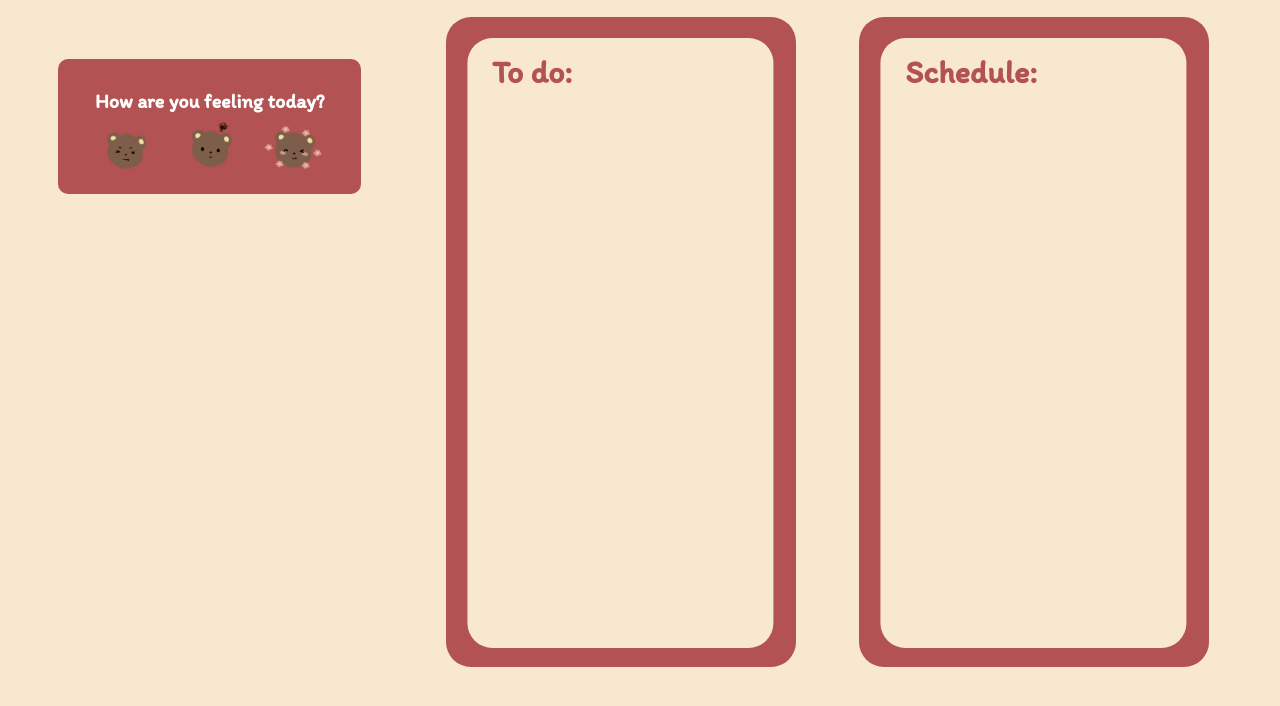
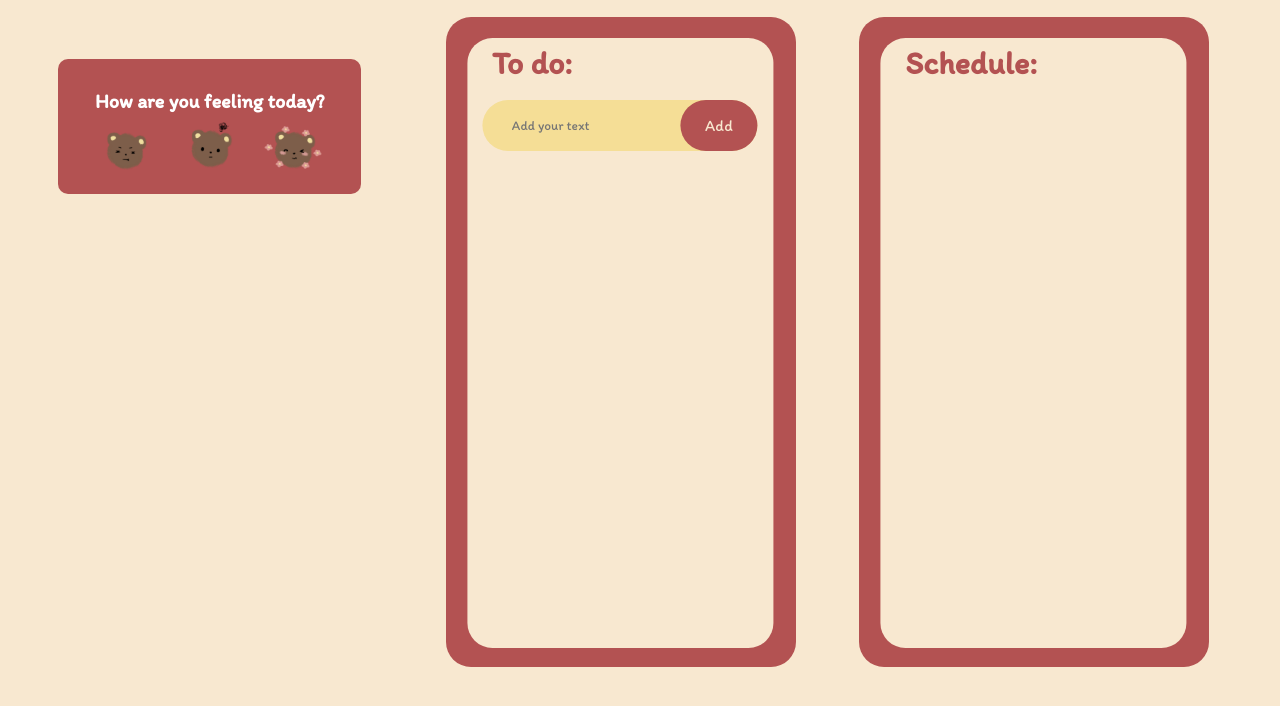
Before and after one commit to lee-H1208/Hopper-Hacks-2024, a plain HTML site: page daily.html in a window 1280 px wide. Shown: the part 196-902 px from the top of the page. Drawn offline with Linux system fonts and the light colour scheme.

Commit message:
input for daily

```diff
--- a/css/daily.css
+++ b/css/daily.css
@@ -34,7 +34,7 @@ body{
     background-color: rgb(144, 60, 60);
 }
 .navbar a:active{
-    background-color: #f5de96;
+    background-color: rgb(245, 222, 150);
 }
 
 #weather{
@@ -44,6 +44,8 @@ body{
 }
 
 .todoContainer{
+    position:relative;
+    z-index: 999;
     width: 350px;
     height: 650px;
 
@@ -61,6 +63,7 @@ body{
     margin-bottom: 10%;
 }
 .todoItem{
+    z-index: 999;
     width: 306px;
     height: 610px;
 
@@ -74,13 +77,66 @@ body{
 #todoHead{
     margin-left: 25px;
     width:100px;
-    height:100px;
+    height:40px;
 
     bottom: 15%;
     transform: translateY(15%);
 }
+.row1{
+    z-index: 0;
+    display: flex;
+    align-items: center;
+    justify-content: space-between;
+    background: #f5de96;
+    margin-left: 5%;
+    margin-right: 5%;
+    border-radius: 30px;
+}
+#inputTD{
+    border: none;
+    outline: none;
+    margin-left: 10%;
+    background: transparent;
 
+    font-family: 'Itim', cursive;
+}
+#butTD{
+    padding: 16px 25px;
+    border:none;
+    outline:none;
+    background: #B35252;
+    color: #F8E8D0;
+    cursor: pointer;
+    border-radius: 40px;
 
+    font-size: 16px;
+    font-family: 'Itim', cursive;
+}
+.listTD-container li{
+    list-style: none;
+    font-size: 17px;
+    padding: 12px 8px 12px 20px;
+    user-select: none;
+    cursor: pointer;
+}
+.listTD-container li::before{
+    content: '';
+    position: absolute;
+    height: 28px;
+    width: 28px;
+    border-radius: 50%;
+    background-image: url(../imgs/unchecked.png);
+    background-size: cover;
+    background-position: center;
+    left: 20px;
+}
+.listTD-container li.checked{
+    color: #555;
+    text-decoration: line-through;
+}
+.listTD-container li.checked::before{
+    background-image: url(../imgs/checked.png);
+}
 .scheContainer{
     width: 350px;
     height: 650px;
@@ -89,6 +145,7 @@ body{
     color: #B35252;
 
     border-radius: 25px;
+
 
     float: right;
 
@@ -100,7 +157,6 @@ body{
     transform: translateY(4%);
 
     margin-bottom: 10%;
-
 }
 .scheItem{
     width: 306px;
@@ -116,7 +172,8 @@ body{
 #scheHead{
     margin-left: 25px;
     width:100px;
-    height:100px;
+    height:40px;
+
 
     bottom: 15%;
     transform: translateY(15%);
--- a/daily.html
+++ b/daily.html
@@ -24,6 +24,20 @@
     <div class="todoContainer">
         <div class="todoItem">
             <h1 id="todoHead">To do:</h1>
+            <div class="row1">
+                <input type="text" id="inputTD" placeholder="Add your text">
+                <button onclick="tdAdd()" id="butTD">Add</button>
+            </div>
+            <ul class="listTD-container">
+                <!-- <li class="checked">Task 1</li>
+                <li>Task 2</li>
+                <li>Task 3</li>
+                <li>Task 4</li>
+                <li>Task 5</li>
+                <li>Task 6</li>
+                <li>Task 7</li>
+                <li>Task 8</li> -->
+            </ul>
         </div>
     </div>
     <br>
@@ -34,7 +48,8 @@
         <button id="angyButton" onclick="angyColor()" onmouseover="angyHover()"><img id = "angry" src="imgs/angry.png"></button>
         <button id="midButton" onclick="midColor()" onmouseover="midHover()"><img id = "mid" src="imgs/mid.png"></button>
         <button id="happyButton" onclick="happyColor()" onmouseover="happyHover()"><img id = "happy" src="imgs/happy.png"></button>
-        <script src="js/daily.js"></script>
     </div>
+    <script src="js/daily.js"></script>
+    <script src="js/input.js"></script>
 </body>
 </html>
--- /dev/null
+++ b/js/input.js
@@ -0,0 +1,12 @@
+const inputTDBox = document.getElementById("inputTD");
+const listTD = document.getElementById("listTD-container");
+
+function tdAdd() {
+    if(inputTDBox.value === '') {
+        alert("You must write something.");
+    } else {
+        let li = document.createElement('li');
+        li.innerHTML = inputTDBox.value;
+        listTD.appendChild(li);
+    }
+}
```
Also changed, not shown: imgs/checked.png (added), imgs/unchecked.png (added).
